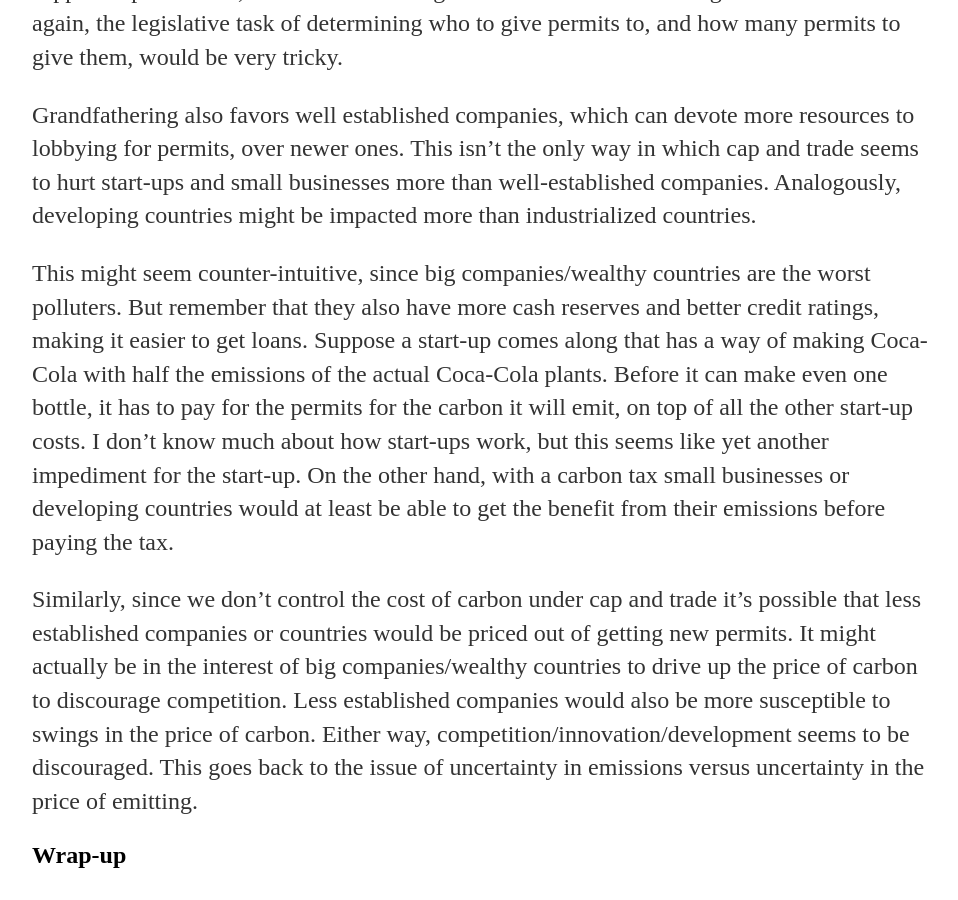
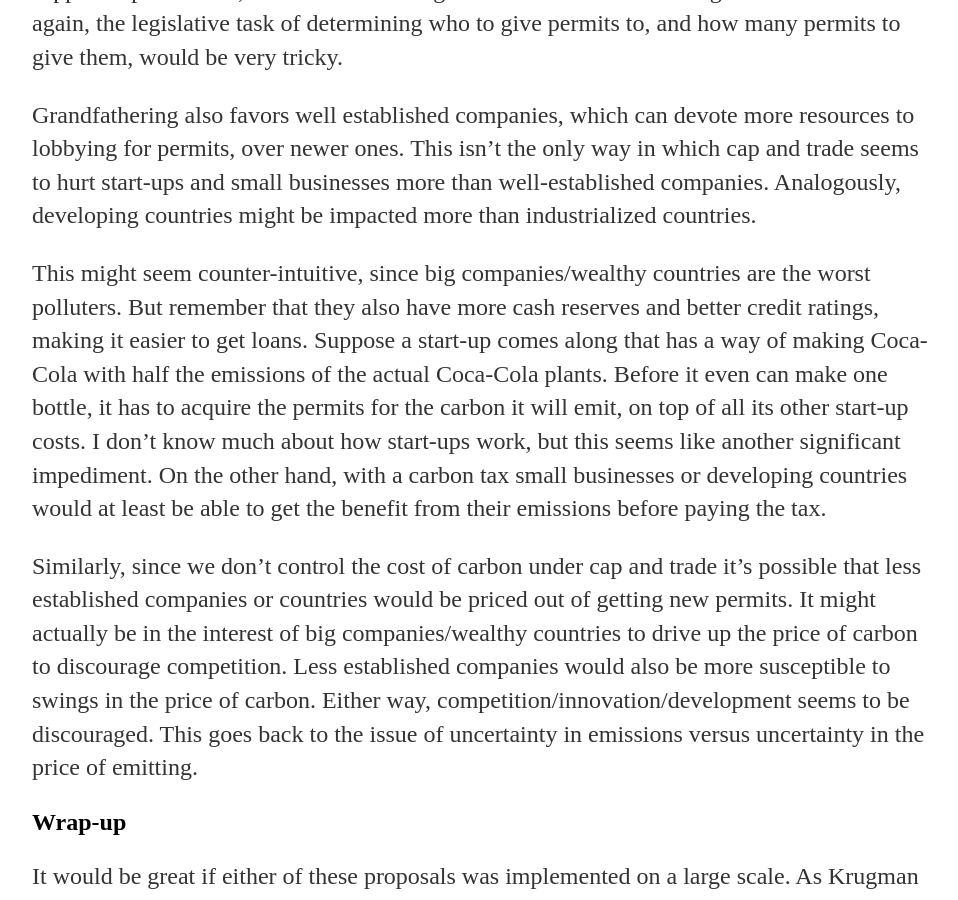
Before and after one commit to nicklutsko/nicklutsko.github.io, a Jekyll site: the page built from _posts/2016-06-15-Carbon-Tax-versus-Cap-and-Trade.md, in a window 1280 px wide and 900 px high, scrolled down 4020 px. Shown: the whole window, without its empty margins (160-1118 px from the left). Built offline with Jekyll 4.4.1, drawn with Linux system fonts in a browser that asks for light colours.

Commit message:
edited first post again

```diff
--- a/_posts/2016-06-15-Carbon-Tax-versus-Cap-and-Trade.md
+++ b/_posts/2016-06-15-Carbon-Tax-versus-Cap-and-Trade.md
@@ -44,7 +44,7 @@ date: 2016-06-15
 
 <p>Grandfathering also favors well established companies, which can devote more resources to lobbying for permits, over newer ones. This isn’t the only way in which cap and trade seems to hurt start-ups and small businesses more than well-established companies. Analogously, developing countries might be impacted more than industrialized countries.</p>
 
-<p>This might seem counter-intuitive, since big companies/wealthy countries are the worst polluters. But remember that they also have more cash reserves and better credit ratings, making it easier to get loans. Suppose a start-up comes along that has a way of making Coca-Cola with half the emissions of the actual Coca-Cola plants. Before it can make even one bottle, it has to pay for the permits for the carbon it will emit, on top of all the other start-up costs. I don’t know much about how start-ups work, but this seems like yet another impediment for the start-up. On the other hand, with a carbon tax small businesses or developing countries would at least be able to get the benefit from their emissions before paying the tax. </p>
+<p>This might seem counter-intuitive, since big companies/wealthy countries are the worst polluters. But remember that they also have more cash reserves and better credit ratings, making it easier to get loans. Suppose a start-up comes along that has a way of making Coca-Cola with half the emissions of the actual Coca-Cola plants. Before it even can make one bottle, it has to acquire the permits for the carbon it will emit, on top of all its other start-up costs. I don’t know much about how start-ups work, but this seems like another significant impediment. On the other hand, with a carbon tax small businesses or developing countries would at least be able to get the benefit from their emissions before paying the tax. </p>
 
 <p>Similarly, since we don’t control the cost of carbon under cap and trade it’s possible that less established companies or countries would be priced out of getting new permits. It might actually be in the interest of big companies/wealthy countries to drive up the price of carbon to discourage competition. Less established companies would also be more susceptible to swings in the price of carbon. Either way, competition/innovation/development seems to be discouraged. This goes back to the issue of uncertainty in emissions versus uncertainty in the price of emitting.</p>
 
```
Also changed, not shown: 1 other file.
